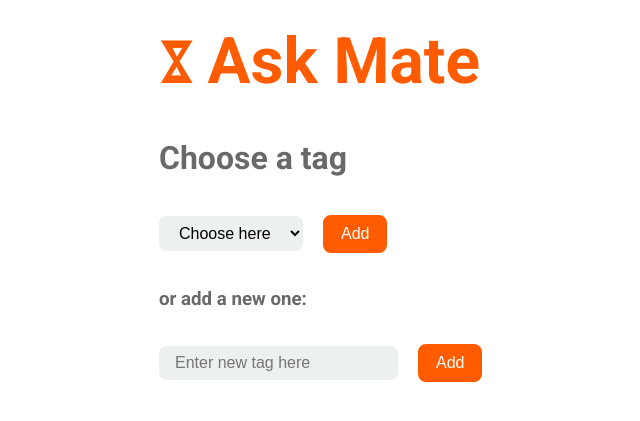
After one commit to janiszewskipeter/ask-mate, a Flask app: template templates/tags.html in a window 1280 px wide. The commit adds this page. Shown: the top 421 px of the page, without its empty margins (33-673 px from the left). Run offline with Flask 2, Linux system fonts and the light colour scheme; the template is opened without the code that fills it, so the values that code supplies are empty.

Commit message:
adding tag function - work in progress

```diff
--- a/server.py
+++ b/server.py
@@ -24,9 +24,10 @@ def list():
     questions = data_manager.get_questions()
     return render_template('list.html', questions=questions)
 
-# @app.route("/search/<filtered_questions>")
-# def search_result(filtered_questions):
+    # @app.route("/search/<filtered_questions>")
+    # def search_result(filtered_questions):
     return render_template('index.html', filtered_questions=filtered_questions)
+
 
 @app.route("/question/<question_id>")
 def route_question(question_id):
@@ -34,46 +35,87 @@ def route_question(question_id):
     question = data_manager.read_a_question(int(question_id))
     answers_list = data_manager.answer_by_question_id(int(question_id))
     comments = data_manager.get_comments()
+    tags = data_manager.get_tag
 
     return render_template("question.html", comments=comments, question=question, question_id=question_id,
                            answers_list=answers_list)
 
-@app.route("/vote/<question_id>")
-def vote(question_id):
-    votes = data_manager.get_vote_number(question_id)
-    try:
-        votes = votes + 1
-    except TypeError:
-        votes = 1
-    data_manager.vote(votes, question_id)
-    return redirect(url_for('route_question', question_id=question_id))
 
-@app.route("/search", methods = ['POST', 'GET'])
+@app.route("/vote/<question_id>/<answer_id>")
+def vote(question_id, answer_id):
+    question_id = int(question_id)
+    answer_id = int(answer_id)
+    if answer_id == -1:
+        votes = data_manager.get_vote_number(question_id)
+        try:
+            votes = votes + 1
+        except TypeError:
+            votes = 1
+        data_manager.vote(votes, question_id)
+        return redirect(url_for('route_question', question_id=question_id))
+    else:
+        votes = data_manager.get_vote_number_answer(question_id, answer_id)
+        try:
+            votes = votes + 1
+        except TypeError:
+            votes = 1
+        data_manager.vote_answer(votes, question_id, answer_id)
+        return redirect(url_for('route_question', question_id=question_id))
+
+
+@app.route("/search", methods=['POST', 'GET'])
 def search():
     searched_phrase = request.form['searched_phrase']
     filtered_questions = data_manager.search(searched_phrase)
 
-    return render_template("index.html", questions=filtered_questions )
+    return render_template("index.html", questions=filtered_questions)
+
+
+@app.route("/question/<question_id>/new-tag", methods=['POST', 'GET'])
+def add_tag(question_id):
+    if request.method == 'POST':
+
+        try:
+            tag = request.form['tag']
+        except KeyError:
+            tag = None
+        try:
+            new_tag = request.form['new_tag']
+        except KeyError:
+            new_tag = None
+
+        if new_tag == None:
+            tag_id = tag
+            data_manager.add_tag_to_question(question_id, tag_id)
+            return redirect(url_for('route_question', question_id=question_id))
+        else:
+            data_manager.add_new_tag(new_tag)
+            tags = data_manager.get_tags()
+            return render_template("tags.html", question_id=question_id, tags=tags)
+
+    tags = data_manager.get_tags()
+    return render_template("tags.html", question_id=question_id, tags=tags)
+
 
 @app.route("/delete/<question_id>/<answer_id>/<comment_id>")
-def delete(question_id, answer_id, comment_id ):
+def delete(question_id, answer_id, comment_id):
     question_id = int(question_id)
     answer_id = int(answer_id)
     comment_id = int(comment_id)
     if question_id != -1 and answer_id == -1 and comment_id == -1:
-
         data_manager.delete_question(question_id)
         return redirect(url_for('route_question', question_id=question_id))
     if answer_id != -1 and comment_id == -1:
-        data_manager. delete_answer(question_id, answer_id)
+        data_manager.delete_answer(question_id, answer_id)
         return redirect(url_for('route_question', question_id=question_id))
     if comment_id != -1 and answer_id != -1:
-        data_manager.delete_answer_comment( answer_id )
+        data_manager.delete_answer_comment(answer_id)
         return redirect(url_for('route_question', question_id=question_id))
     if comment_id != -1 and answer_id == -1:
-        data_manager.delete_question_comment(question_id, comment_id )
+        data_manager.delete_question_comment(question_id, comment_id)
         return redirect(url_for('route_question', question_id=question_id))
     return redirect(url_for('index'))
+
 
 @app.route("/add_question/<question_id>", methods=['POST', 'GET'])
 def add_question(question_id):
@@ -94,7 +136,6 @@ def add_question(question_id):
 @app.route("/question/<question_id>/new-answer", methods=['POST', 'GET'])
 def add_answer(question_id):
     if request.method == 'POST':
-
         answer = request.form['answer']
         data_manager.save_answer(answer, question_id)
 
--- a/static/style.css
+++ b/static/style.css
@@ -130,6 +130,16 @@ input{
     background-color: #ecf0f0;
     margin-bottom: 24px
 }
+
+select{
+    border-radius: 8px;
+    font-size: medium;
+    border: white;
+    padding: 8px 16px;
+    background-color: #ecf0f0;
+    margin-bottom: 24p
+}
+
 .search_box{
     float: right
 }
--- /dev/null
+++ b/templates/tags.html
@@ -0,0 +1,28 @@
+<!DOCTYPE html>
+<html lang="en">
+    <head>
+        <meta charset="utf-8">
+        <title>Tags</title>
+        <link href="https://fonts.googleapis.com/css2?family=Roboto:wght@300;400;700&display=swap" rel="stylesheet">
+        <link rel="stylesheet" type="text/css" href={{ url_for('static', filename='style.css') }}>
+    </head>
+<body>
+<a href="/"><div class="logo">ೱ Ask Mate</div></a><br>
+
+<h1>Choose a tag</h1>
+    <form action={{ url_for('add_tag', question_id=question_id)}} method='post'>
+        <select name="tag">
+        <option value="" selected disabled hidden>Choose here</option>
+            {% for tag in tags %}
+                <option value="{{tag.id}}">{{tag.name}}</option>
+            {% endfor %}
+        </select>
+    <button class="button" type="submit">Add</button>
+    </form>
+    <form action={{ url_for('add_tag', question_id=question_id)}} method='post'>
+        <h3>or add a new one:</h3>
+        <input name="new_tag" placeholder="Enter new tag here"></input>
+        <button class="button" type="submit">Add</button>
+    </form>
+</body>
+</html>
```
Also changed, not shown: data_manager.py (+56 -4 lines), templates/question.html (+12 -1 lines).
